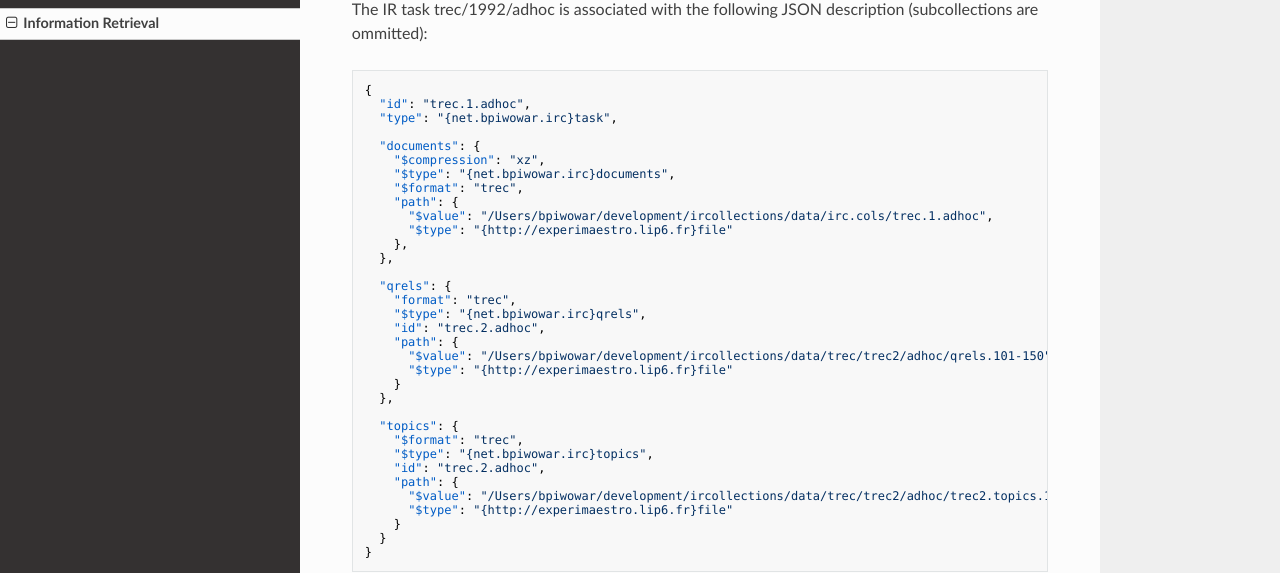
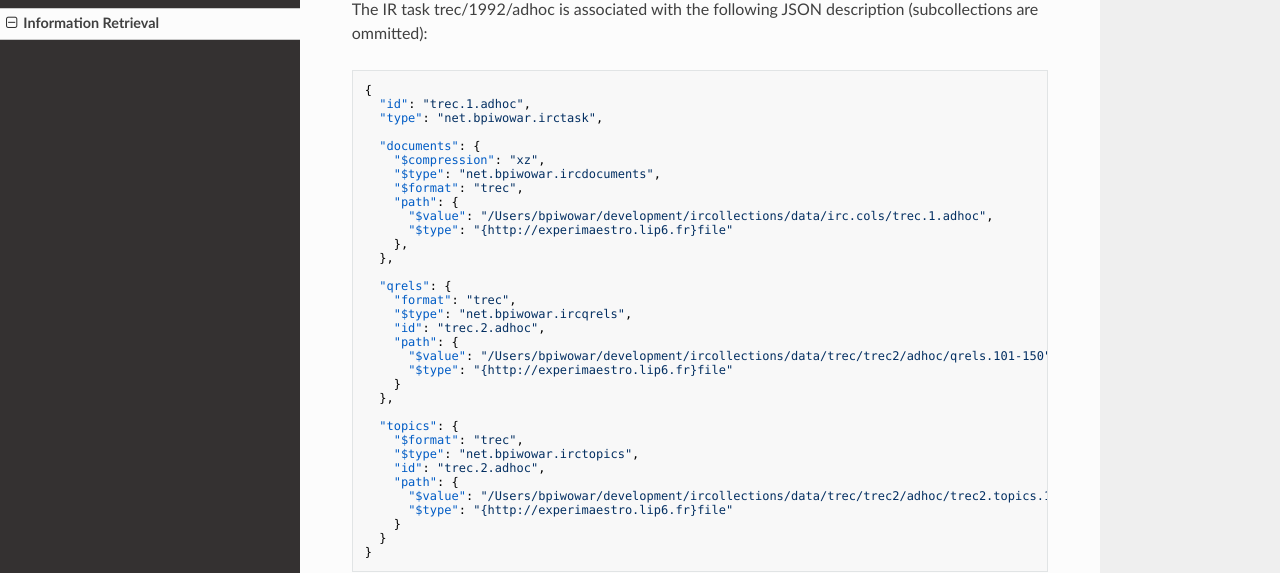
Before and after one commit to bpiwowar/ircollections, an MkDocs documentation site: the page built from docs/ir.md, in a window 1280 px wide and 900 px high. Shown: the part 157-730 px from the top of the window. Built offline with MkDocs 1.6.1, drawn with Linux system fonts in a browser that asks for light colours; nearby versions of some CDN libraries; old or Windows-style settings are respelled for this version of MkDocs.

Commit message:
Updated to latest experimaestro version

````diff
--- a/docs/ir.md
+++ b/docs/ir.md
@@ -6,11 +6,11 @@ The IR task trec/1992/adhoc is associated with the following JSON description (s
 ```json
 {
   "id": "trec.1.adhoc",
-  "type": "{net.bpiwowar.irc}task",
+  "type": "net.bpiwowar.irctask",
 
   "documents": {
     "$compression": "xz",
-    "$type": "{net.bpiwowar.irc}documents",
+    "$type": "net.bpiwowar.ircdocuments",
     "$format": "trec",
     "path": {
       "$value": "/Users/bpiwowar/development/ircollections/data/irc.cols/trec.1.adhoc",
@@ -20,7 +20,7 @@ The IR task trec/1992/adhoc is associated with the following JSON description (s
 
   "qrels": {
     "format": "trec",
-    "$type": "{net.bpiwowar.irc}qrels",
+    "$type": "net.bpiwowar.ircqrels",
     "id": "trec.2.adhoc",
     "path": {
       "$value": "/Users/bpiwowar/development/ircollections/data/trec/trec2/adhoc/qrels.101-150",
@@ -30,7 +30,7 @@ The IR task trec/1992/adhoc is associated with the following JSON description (s
 
   "topics": {
     "$format": "trec",
-    "$type": "{net.bpiwowar.irc}topics",
+    "$type": "net.bpiwowar.irctopics",
     "id": "trec.2.adhoc",
     "path": {
       "$value": "/Users/bpiwowar/development/ircollections/data/trec/trec2/adhoc/trec2.topics.101-150",
````
Also changed, not shown: 2 other files.
